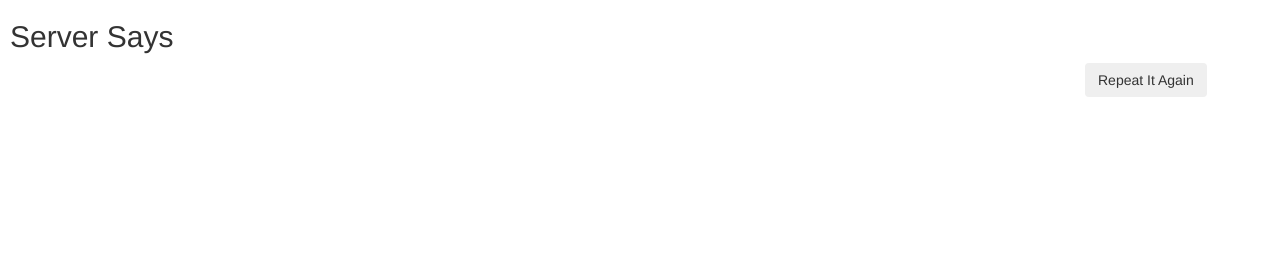
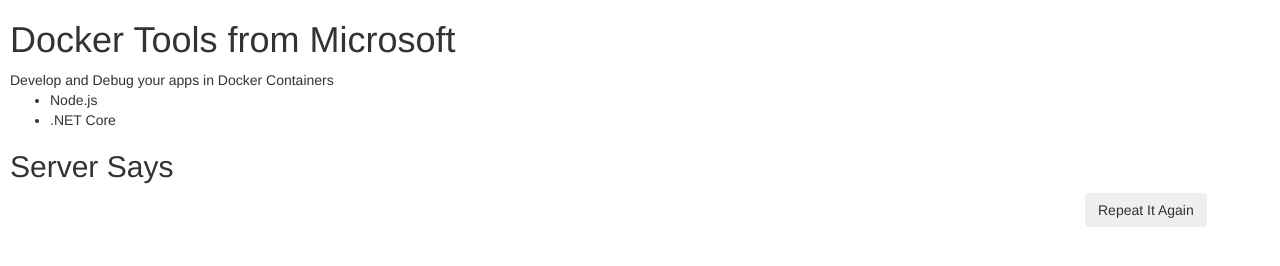
Before and after one commit to SteveLasker/polyglot-web-node, a website: page web-node/public/index.html in a window 1280 px wide. Drawn offline with nearby package versions, Linux system fonts and the light colour scheme; some packages are replaced by stand-ins of ours; no server answers.

Commit message:
update banner text for the booth

```diff
--- a/web-node/public/index.html
+++ b/web-node/public/index.html
@@ -11,6 +11,12 @@
 
 <body style="margin-left:10px; margin-right:10px;">
     <div ng-controller="MainController">
+        <H1>Docker Tools from Microsoft</H1>
+        <span>Develop and Debug your apps in Docker Containers</span>
+        <ul>
+            <li>Node.js</li>
+            <li>.NET Core</li>
+        </ul>
         <h2>Server Says</h2>
         <div class="row">
             <div class="col-xs-10">
```
